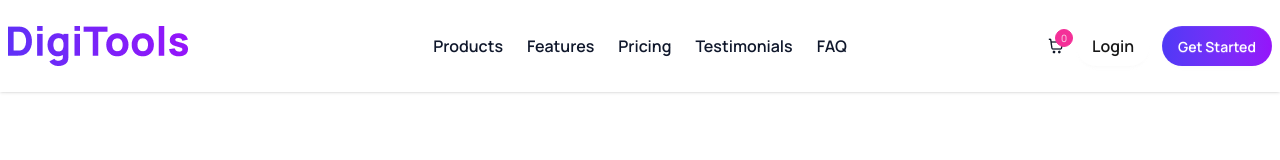
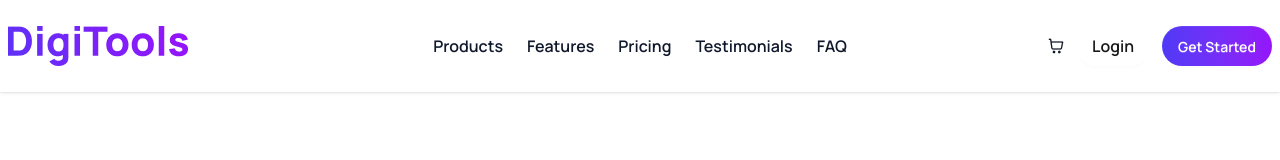
Before and after one commit to IamPial/digitools-pricing-app, a React (Vite) app: page / in a window 1280 px wide. Shown: the top 160 px of the page. Built offline with nearby package versions, Linux system fonts and the light colour scheme.

Commit message:
rendering cart badge with conditions

```diff
--- a/src/components/Navbar/Navbar.jsx
+++ b/src/components/Navbar/Navbar.jsx
@@ -78,9 +78,13 @@ const Navbar = ({ count }) => {
         </div>
         <div className="navbar-end gap-3">
           <div className="indicator">
-            <span className="indicator-item badge p-2 h-4 w-4 badge-secondary rounded-full text-[10px] ">
-              {count}
-            </span>
+            {count === 0 ? (
+              " "
+            ) : (
+              <span className="indicator-item badge p-2 h-4 w-4 badge-secondary rounded-full text-[10px] ">
+                {count}
+              </span>
+            )}
             <img className="" src={cartImg} alt="cart" />
           </div>
 
```
